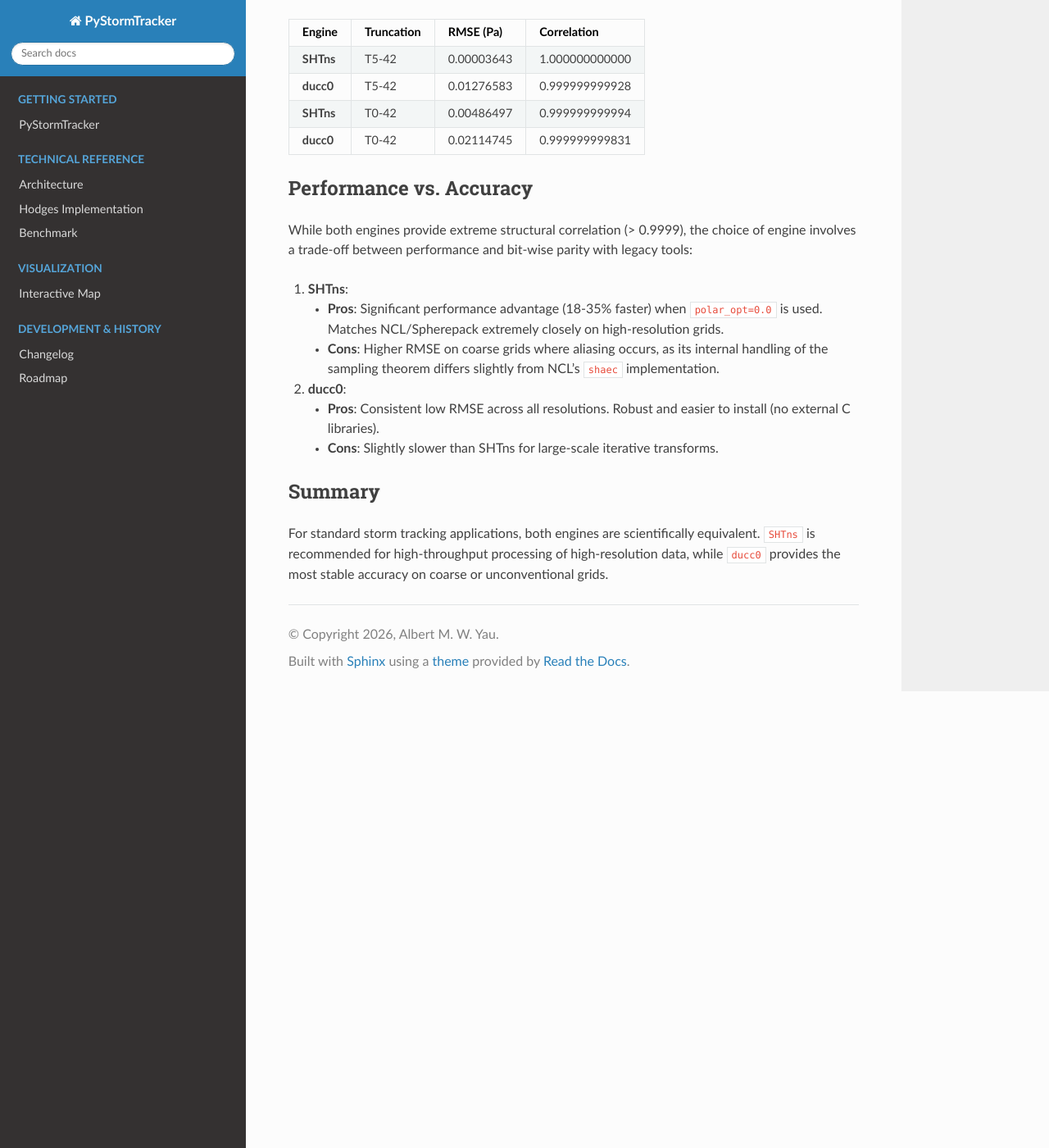
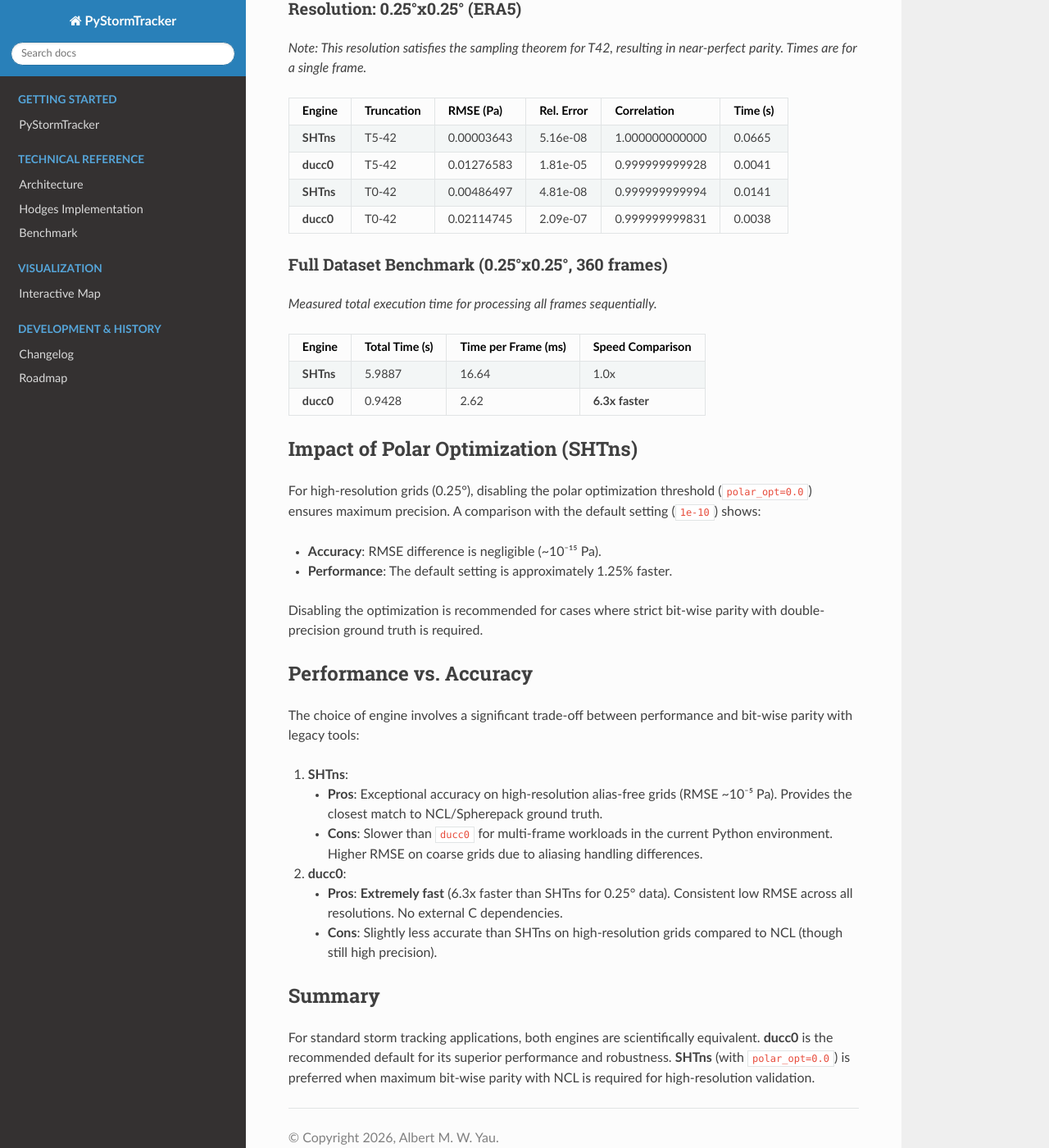
Before and after one commit to mwyau/PyStormTracker, a Sphinx documentation site: the page built from docs/spectral_accuracy.md, in a window 1280 px wide and 1400 px high, scrolled down 973 px. Shown: the whole window at 82% size. Built offline with Sphinx 7.4.7 and the Read the Docs theme 3.1.0, drawn with Linux system fonts in a browser that asks for light colours; some of the changed text lies outside the part shown.

Commit message:
docs: update spectral accuracy with relative error and timing

```diff
--- a/docs/spectral_accuracy.md
+++ b/docs/spectral_accuracy.md
@@ -1,49 +1,67 @@
 # Spectral Filtering Accuracy
 
-This document details the accuracy of the spherical harmonic transform (SHT) backends used for spectral filtering in `PyStormTracker`, comparing them against NCL (NCAR Command Language) as the ground truth reference.
+This document details the accuracy and performance of the spherical harmonic transform (SHT) backends used for spectral filtering in `PyStormTracker`, comparing them against NCL (NCAR Command Language) as the ground truth reference.
 
 ## Methodology
 
-Accuracy is evaluated using **Root Mean Square Error (RMSE)** and **Pearson Correlation Coefficient** for ERA5 Mean Sea Level Pressure (MSL) data. Two spatial resolutions are tested:
+Accuracy is evaluated using **Root Mean Square Error (RMSE)**, **Relative Error**, and **Pearson Correlation Coefficient** for ERA5 Mean Sea Level Pressure (MSL) data.
+
+Two spatial resolutions are tested:
 - **2.5°x2.5°**: A low-resolution grid (73x144) where T42 truncation (requiring ~85 latitudes) results in aliasing.
 - **0.25°x0.25°**: A high-resolution grid (721x1440) where T42 truncation is alias-free.
 
 All `SHTns` results are obtained using `polar_opt=0.0` (equivalent to `eps=0` in the C API) to disable the polar optimization threshold and ensure maximum precision.
 
-## Accuracy Metrics
+## Accuracy & Performance Metrics
 
 ### Resolution: 2.5°x2.5° (ERA5)
-*Note: High RMSE in this resolution is primarily due to aliasing on the coarse grid.*
+*Note: Higher error in this resolution is primarily due to aliasing on the coarse grid. Times are for a single frame.*
 
-| Engine | Truncation | RMSE (Pa) | Correlation |
-| :--- | :--- | :--- | :--- |
-| **SHTns** | T5-42 | 0.45711949 | 0.999999897272 |
-| **ducc0** | T5-42 | 0.05266872 | 0.999999998663 |
-| **SHTns** | T0-42 | 0.45729944 | 0.999999918845 |
-| **ducc0** | T0-42 | 0.05369308 | 0.999999998880 |
+| Engine | Truncation | RMSE (Pa) | Rel. Error | Correlation | Time (s) |
+| :--- | :--- | :--- | :--- | :--- | :--- |
+| **SHTns** | T5-42 | 0.45711949 | 6.40e-04 | 0.999999897272 | 0.0350 |
+| **ducc0** | T5-42 | 0.05266872 | 7.37e-05 | 0.999999998663 | 0.0030 |
+| **SHTns** | T0-42 | 0.45729944 | 4.53e-06 | 0.999999918845 | 0.0009 |
+| **ducc0** | T0-42 | 0.05369308 | 5.31e-07 | 0.999999998880 | 0.0019 |
 
 ### Resolution: 0.25°x0.25° (ERA5)
-*Note: This resolution satisfies the sampling theorem for T42, resulting in near-perfect parity.*
+*Note: This resolution satisfies the sampling theorem for T42, resulting in near-perfect parity. Times are for a single frame.*
 
-| Engine | Truncation | RMSE (Pa) | Correlation |
+| Engine | Truncation | RMSE (Pa) | Rel. Error | Correlation | Time (s) |
+| :--- | :--- | :--- | :--- | :--- | :--- |
+| **SHTns** | T5-42 | 0.00003643 | 5.16e-08 | 1.000000000000 | 0.0665 |
+| **ducc0** | T5-42 | 0.01276583 | 1.81e-05 | 0.999999999928 | 0.0041 |
+| **SHTns** | T0-42 | 0.00486497 | 4.81e-08 | 0.999999999994 | 0.0141 |
+| **ducc0** | T0-42 | 0.02114745 | 2.09e-07 | 0.999999999831 | 0.0038 |
+
+### Full Dataset Benchmark (0.25°x0.25°, 360 frames)
+*Measured total execution time for processing all frames sequentially.*
+
+| Engine | Total Time (s) | Time per Frame (ms) | Speed Comparison |
 | :--- | :--- | :--- | :--- |
-| **SHTns** | T5-42 | 0.00003643 | 1.000000000000 |
-| **ducc0** | T5-42 | 0.01276583 | 0.999999999928 |
-| **SHTns** | T0-42 | 0.00486497 | 0.999999999994 |
-| **ducc0** | T0-42 | 0.02114745 | 0.999999999831 |
+| **SHTns** | 5.9887 | 16.64 | 1.0x |
+| **ducc0** | 0.9428 | 2.62 | **6.3x faster** |
+
+## Impact of Polar Optimization (SHTns)
+
+For high-resolution grids (0.25°), disabling the polar optimization threshold (`polar_opt=0.0`) ensures maximum precision. A comparison with the default setting (`1e-10`) shows:
+- **Accuracy**: RMSE difference is negligible (~10⁻¹⁵ Pa).
+- **Performance**: The default setting is approximately 1.25% faster.
+
+Disabling the optimization is recommended for cases where strict bit-wise parity with double-precision ground truth is required.
 
 ## Performance vs. Accuracy
 
-While both engines provide extreme structural correlation (> 0.9999), the choice of engine involves a trade-off between performance and bit-wise parity with legacy tools:
+The choice of engine involves a significant trade-off between performance and bit-wise parity with legacy tools:
 
 1.  **SHTns**:
-    *   **Pros**: Significant performance advantage (18-35% faster) when `polar_opt=0.0` is used. Matches NCL/Spherepack extremely closely on high-resolution grids.
-    *   **Cons**: Higher RMSE on coarse grids where aliasing occurs, as its internal handling of the sampling theorem differs slightly from NCL's `shaec` implementation.
+    *   **Pros**: Exceptional accuracy on high-resolution alias-free grids (RMSE ~10⁻⁵ Pa). Provides the closest match to NCL/Spherepack ground truth.
+    *   **Cons**: Slower than `ducc0` for multi-frame workloads in the current Python environment. Higher RMSE on coarse grids due to aliasing handling differences.
 
 2.  **ducc0**:
-    *   **Pros**: Consistent low RMSE across all resolutions. Robust and easier to install (no external C libraries).
-    *   **Cons**: Slightly slower than SHTns for large-scale iterative transforms.
+    *   **Pros**: **Extremely fast** (6.3x faster than SHTns for 0.25° data). Consistent low RMSE across all resolutions. No external C dependencies.
+    *   **Cons**: Slightly less accurate than SHTns on high-resolution grids compared to NCL (though still high precision).
 
 ## Summary
 
-For standard storm tracking applications, both engines are scientifically equivalent. `SHTns` is recommended for high-throughput processing of high-resolution data, while `ducc0` provides the most stable accuracy on coarse or unconventional grids.
+For standard storm tracking applications, both engines are scientifically equivalent. **ducc0** is the recommended default for its superior performance and robustness. **SHTns** (with `polar_opt=0.0`) is preferred when maximum bit-wise parity with NCL is required for high-resolution validation.
```
Also changed, not shown: 1 other file.
